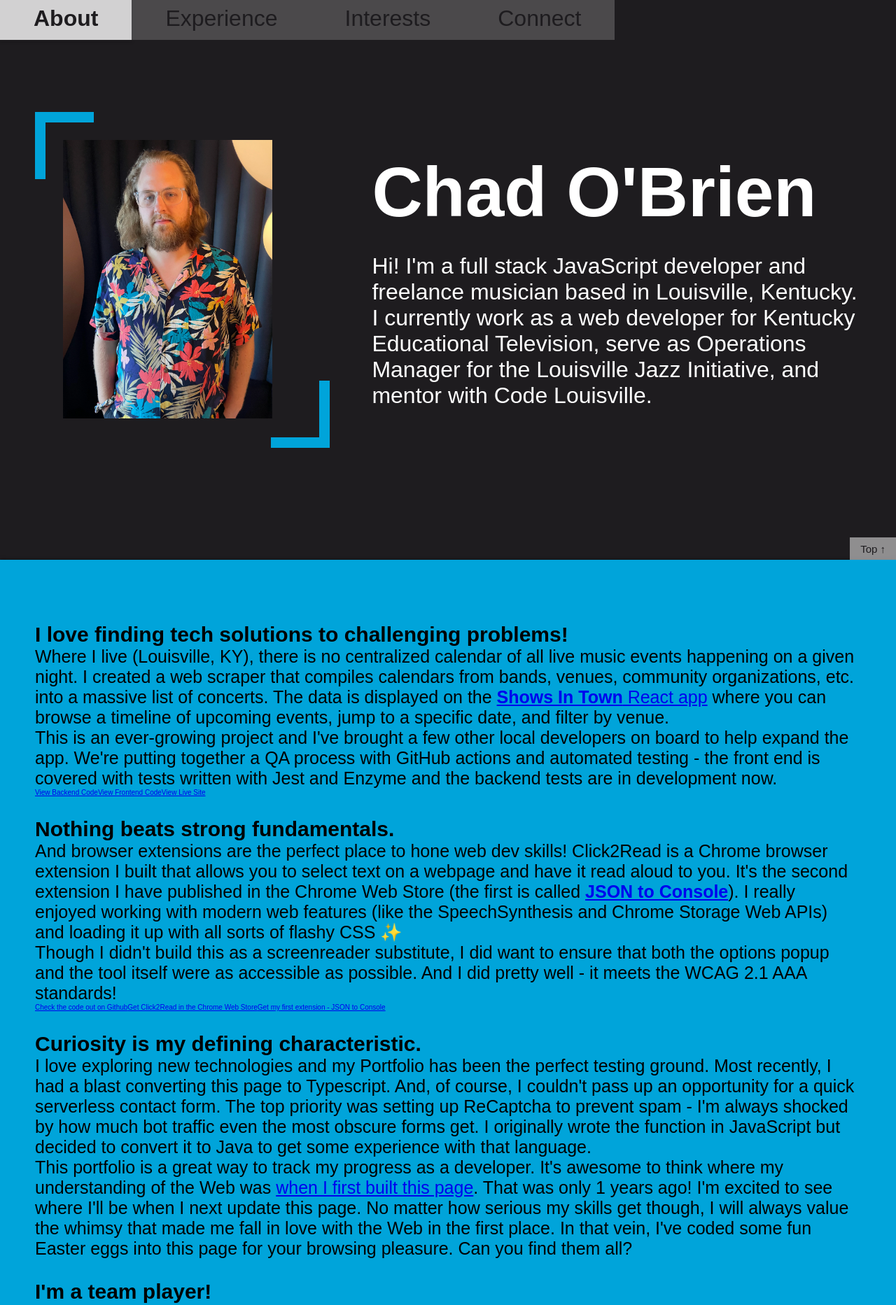
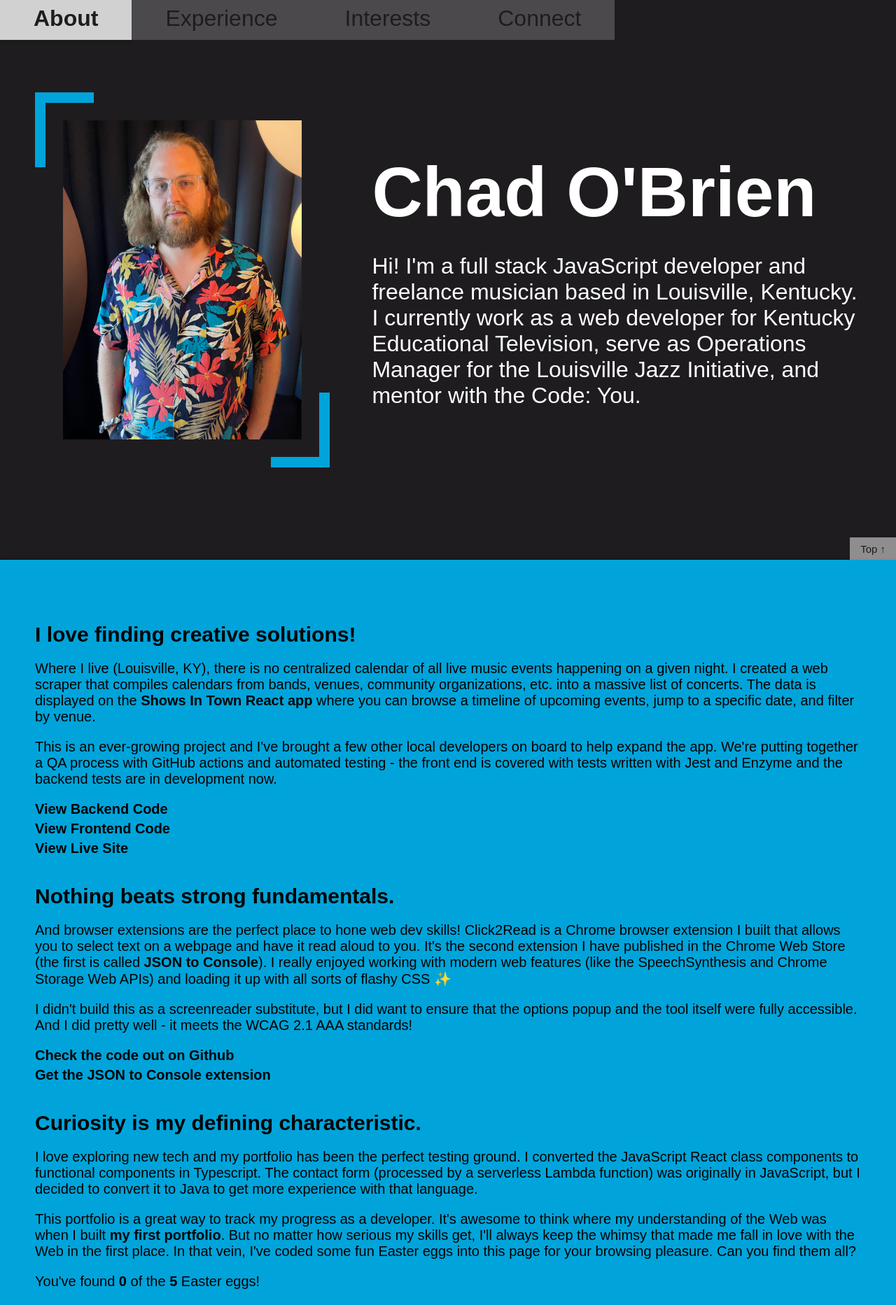
Before and after one commit to csobrien90/csobrien90.github.io, a React app: page / in a window 1280 px wide. Shown: the top 1865 px of the page at 70% size. Built offline with nearby package versions, Linux system fonts and the light colour scheme; a web font is replaced by a local one.

Commit message:
finish basic markup, styles, and copy for experience section

```diff
--- a/src/components/About.tsx
+++ b/src/components/About.tsx
@@ -14,7 +14,7 @@ const About = (): JSX.Element => {
 				</div>
 			</div>
 			<h1>Chad O'Brien</h1>
-			<p>Hi! I'm a full stack JavaScript developer and freelance musician based in Louisville, Kentucky. I currently work as a web developer for Kentucky Educational Television, serve as Operations Manager for the Louisville Jazz Initiative, and mentor with Code Louisville.
+			<p>Hi! I'm a full stack JavaScript developer and freelance musician based in Louisville, Kentucky. I currently work as a web developer for Kentucky Educational Television, serve as Operations Manager for the Louisville Jazz Initiative, and mentor with the Code: You.
 			</p>
 		</section>
 	)
--- /dev/null
+++ b/src/components/EggCounter.tsx
@@ -0,0 +1,18 @@
+const EggCounter = () => {
+	// Get found eggs array from local storage
+	const foundEggsArr = localStorage.getItem('foundEggs')
+
+	// If no eggs have been found, set foundEggs to 0
+	let foundEggs = 0
+	if (foundEggsArr) {
+		foundEggs = JSON.parse(foundEggsArr).length
+	}
+
+	return (
+		<div id="egg-counter">
+			<p>You've found <strong>{foundEggs}</strong> of the <strong>5</strong> Easter eggs!</p>
+		</div>
+	)
+}
+
+export default EggCounter
--- a/src/components/ResumeDownload.tsx
+++ b/src/components/ResumeDownload.tsx
@@ -1,8 +1,6 @@
 const ResumeDownload = () => {
 	return (
-		<div>
-			<a href='./files/resume.pdf' download>Download Resume</a>
-		</div>
+		<a href='./files/resume.pdf' download>download my resume</a>
 	)
 }
 
--- a/src/components/projects/Click2Read.tsx
+++ b/src/components/projects/Click2Read.tsx
@@ -1,13 +1,13 @@
 const Click2Read = () => {
 	const jsonToConsoleLink = 'https://chrome.google.com/webstore/detail/json-to-console/ifdijipapbhiflljbbdanboddcbpaoag'
 	const click2ReadCodeLink = 'https://github.com/csobrien90/click-to-read'
-	const click2ReadDownloadLink = 'PUT LINK HERE'
+	const click2ReadDownloadLink = null
 
 	return (
 		<article>
 			<h3 className="sr-only">Click2Read Browser Extension</h3>
 			<h4>Nothing beats strong fundamentals.</h4>
-			<p>And browser extensions are the perfect place to hone web dev skills! Click2Read is a Chrome browser extension I built that allows you to select text on a webpage and have it read aloud to you. It's the second extension I have published in the Chrome Web Store (the first is called <a href={jsonToConsoleLink}><strong>JSON to Console</strong></a>). I really enjoyed working with modern web features (like the SpeechSynthesis and Chrome Storage Web APIs) and loading it up with all sorts of flashy CSS ✨</p>
+			<p>And browser extensions are the perfect place to hone web dev skills! Click2Read is a Chrome browser extension I built that allows you to select text on a webpage and have it read aloud to you. It's the second extension I have published in the Chrome Web Store (the first is called <a href={jsonToConsoleLink} target="_blank"><strong>JSON to Console</strong></a>). I really enjoyed working with modern web features (like the SpeechSynthesis and Chrome Storage Web APIs) and loading it up with all sorts of flashy CSS ✨</p>
 
 			{/*
 				Feature Slideshow Thingy
@@ -17,11 +17,11 @@ const Click2Read = () => {
 				Animations - light switch, buttons
 			*/}
 
-			<p>Though I didn't build this as a screenreader substitute, I did want to ensure that both the options popup and the tool itself were as accessible as possible. And I did pretty well - it meets the WCAG 2.1 AAA standards!</p>
+			<p>I didn't build this as a screenreader substitute, but I did want to ensure that the options popup and the tool itself were fully accessible. And I did pretty well - it meets the WCAG 2.1 AAA standards!</p>
 			<div className="project-links">
-				<a href={click2ReadCodeLink}>Check the code out on Github</a>
-				<a href={click2ReadDownloadLink}>Get Click2Read in the Chrome Web Store</a>
-				<a href={jsonToConsoleLink}>Get my first extension - JSON to Console</a>
+				<a href={click2ReadCodeLink} target="_blank">Check the code out on Github</a>
+				{click2ReadDownloadLink && <a href={click2ReadDownloadLink} target="_blank">Get Click2Read in the Chrome Web Store</a>}
+				<a href={jsonToConsoleLink} target="_blank">Get the JSON to Console extension</a>
 			</div>
 		</article>
 	)
--- a/src/components/projects/KET.tsx
+++ b/src/components/projects/KET.tsx
@@ -6,9 +6,7 @@ const KET = () => {
 			<h3 className="sr-only">Kentucky Educational Television</h3>
 			<h4>I'm a team player!</h4>
 			<p>I am a full stack web developer for Kentucky Educational Television (KET). I started as a Web Developer I in October 2021 and was promoted to Web Developer II in November 2022. I work on a team of 7 developers - we are responsible for all of KET's web assets. Most of our stack is pretty traditionally built - Linux, Nginx, MySQL, and PHP with WordPress (CMS), WooCommerce (eCommerce), and Moodle (LMS) - but we are constantly paying off tech debt. Our infrastructure is completely cloud-based (AWS), we use serverless functions to automate our media pipeline, and we are currently converting several sites to headless WordPress with React.</p>
-			<p>Of course, the proof's in the pudding. Go watch some excellent public media content at <a href='https://ket.org'>KET.org</a>. I'm really proud of the work we do at KET and really enjoy providing this service to my state!</p>
-			<p>If you want to know details about my specific roles and responsibilities at KET, my previous work experience, or my education. Download my resume!</p>
-			<ResumeDownload />
+			<p>Of course, the proof's in the pudding. Go watch some excellent public media content at <a href='https://ket.org' target="_blank">KET.org</a>. I'm really proud of the work we do at KET and really enjoy providing this service to my state! If you want to know details about my specific roles and responsibilities at KET, my previous work experience, or my education, <ResumeDownload />!</p>
 		</article>
 	)
 }
--- a/src/components/projects/Portfolio.tsx
+++ b/src/components/projects/Portfolio.tsx
@@ -1,16 +1,14 @@
+import EggCounter from "../EggCounter"
+
 const Portfolio = () => {
 	const oldPortfolioGithubLink = "https://github.com/csobrien90/old-portfolio"
-	const yearsSinceStart = new Date().getFullYear() - 2021
 	return (
 		<article>
 			<h3 className="sr-only">My Portfolio (this page!)</h3>
 			<h4>Curiosity is my defining characteristic.</h4>
-			{/* REFACTOR COPY */}
-			<p>I love exploring new technologies and my Portfolio has been the perfect testing ground. Most recently, I had a blast converting this page to Typescript. And, of course, I couldn't pass up an opportunity for a quick serverless contact form. The top priority was setting up ReCaptcha to prevent spam - I'm always shocked by how much bot traffic even the most obscure forms get. I originally wrote the function in JavaScript but decided to convert it to Java to get some experience with that language.</p>
-			<p>This portfolio is a great way to track my progress as a developer. It's awesome to think where my understanding of the Web was <a href={oldPortfolioGithubLink} target="_blank">when I first built this page</a>. That was only {yearsSinceStart} years ago! I'm excited to see where I'll be when I next update this page. No matter how serious my skills get though, I will always value the whimsy that made me fall in love with the Web in the first place. In that vein, I've coded some fun Easter eggs into this page for your browsing pleasure. Can you find them all?</p>
-			{
-				// EASTER EGG COUNTER
-			}
+			<p>I love exploring new tech and my portfolio has been the perfect testing ground. I converted the JavaScript React class components to functional components in Typescript. The contact form (processed by a serverless Lambda function) was originally in JavaScript, but I decided to convert it to Java to get more experience with that language.</p>
+			<p>This portfolio is a great way to track my progress as a developer. It's awesome to think where my understanding of the Web was when I built <a href={oldPortfolioGithubLink} target="_blank">my first portfolio</a>. But no matter how serious my skills get, I'll always keep the whimsy that made me fall in love with the Web in the first place. In that vein, I've coded some fun Easter eggs into this page for your browsing pleasure. Can you find them all?</p>
+			<EggCounter />
 		</article>
 	)
 }
--- a/src/components/projects/ShowsInTown.tsx
+++ b/src/components/projects/ShowsInTown.tsx
@@ -1,21 +1,21 @@
 const ShowsInTown = () => {
 	const backendLink = "https://github.com/csobrien90/shows-in-town-backend"
 	const frontendLink = "https://github.com/csobrien90/shows-in-town"
-	const prodLink = "/shows-in-town"
+	const prodLink = "https://chado.dev/shows-in-town"
 
 	return (
 		<article id="shows-in-town">
 			<h3 className="sr-only">Shows In Town Web App</h3>
-				<h4>I love finding tech solutions to challenging problems!</h4>
-				<p>Where I live (Louisville, KY), there is no centralized calendar of all live music events happening on a given night. I created a web scraper that compiles calendars from bands, venues, community organizations, etc. into a massive list of concerts. The data is displayed on the <a href="/shows-in-town"><strong>Shows In Town</strong> React app</a> where you can browse a timeline of upcoming events, jump to a specific date, and filter by venue.</p>
+				<h4>I love finding creative solutions!</h4>
+				<p>Where I live (Louisville, KY), there is no centralized calendar of all live music events happening on a given night. I created a web scraper that compiles calendars from bands, venues, community organizations, etc. into a massive list of concerts. The data is displayed on the <a href={prodLink} target="_blank"><strong>Shows In Town</strong> React app</a> where you can browse a timeline of upcoming events, jump to a specific date, and filter by venue.</p>
 
 				{/* - Tech: Linnode -> Node -> S3 -> React (Jest/Enzyme) -> GitHub Pages (display in a flow chart) */}
 
 				<p>This is an ever-growing project and I've brought a few other local developers on board to help expand the app. We're putting together a QA process with GitHub actions and automated testing - the front end is covered with tests written with Jest and Enzyme and the backend tests are in development now.</p>
 				<div className="project-links">
-					<a href={backendLink}>View Backend Code</a>
-					<a href={frontendLink}>View Frontend Code</a>
-					<a href={prodLink}>View Live Site</a>
+					<a href={backendLink} target="_blank">View Backend Code</a>
+					<a href={frontendLink} target="_blank">View Frontend Code</a>
+					<a href={prodLink} target="_blank">View Live Site</a>
 				</div>
 		</article>
 	)
--- a/src/index.css
+++ b/src/index.css
@@ -50,15 +50,28 @@ h2 {
 }
 
 h3 {
-	font-size: 4em;
+	font-size: 3em;
 }
 
 h4 {
 	font-size: 3em;
 }
 
-p, label {
+p, label, a:not(:has(h3)) {
 	font-size: 2em;
+}
+
+a {
+	text-decoration: none;
+}
+
+p > a {
+	font-size: 1em;
+	font-weight: bold;
+}
+
+p > a:hover {
+	text-decoration: underline;
 }
 
 ul {
--- a/src/styles/about.css
+++ b/src/styles/about.css
@@ -16,14 +16,16 @@
 #about .imgWrapper {
 	grid-area: pic;
 	position: relative;
-	width: 100%;
+	width: fit-content;
 	margin: 0 auto;
+	display: grid;
+	place-items: center;
 }
 
 #about img {
 	padding: 4em;
+	max-width: 100%;
 	max-height: 80vh;
-	max-width: 80vw;
 }
 
 #about .imgBorderWrapper {
@@ -77,11 +79,6 @@
 		"pic about";
 		text-align: left;
 	}
-
-	#about img {
-		max-height: 90%;
-		max-width: 90%;
-	}
 }
 
 @media screen and (min-width: 1440px) {
--- a/src/styles/experience.css
+++ b/src/styles/experience.css
@@ -1,7 +1,7 @@
 #experience {
 	background-color: var(--blue);
 	display: grid;
-	gap: 3em;
+	gap: 4em;
 }
 
 #experience h3 {
@@ -11,4 +11,27 @@
 
 #experience article {
 	display: grid;
+	gap: 2em;
 }
+
+#experience article p  {
+	font-size: 2em;
+}
+
+#experience a {
+	color: black;
+}
+
+#experience a:hover {
+	text-decoration: underline;
+}
+
+#experience .project-links {
+	display: grid;
+	gap: .5em;
+	width: fit-content;
+}
+
+#experience .project-links a, #resume-download a {
+	font-weight: bold;
+}
```
Also changed, not shown: 1 other file (tests, documents, lock files or other folders).
